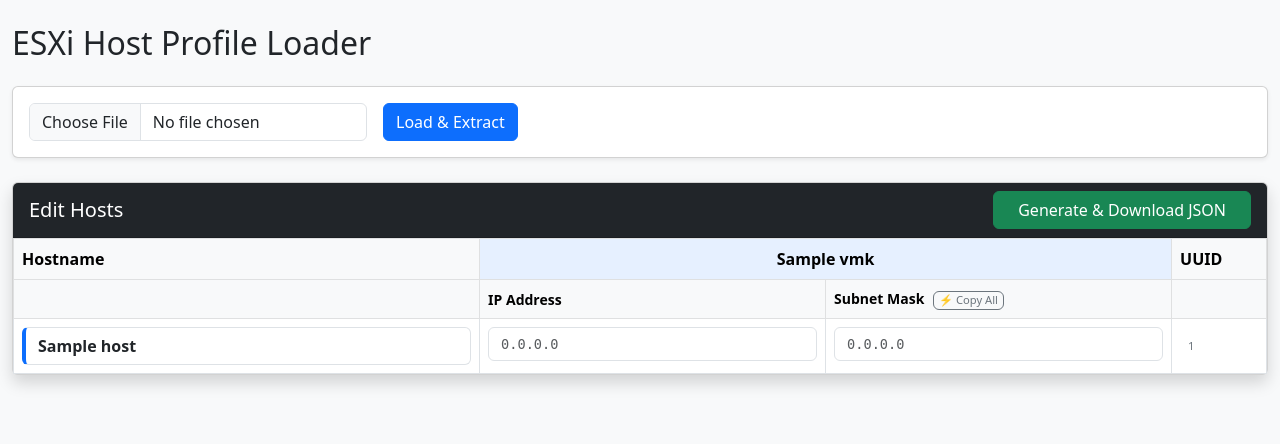
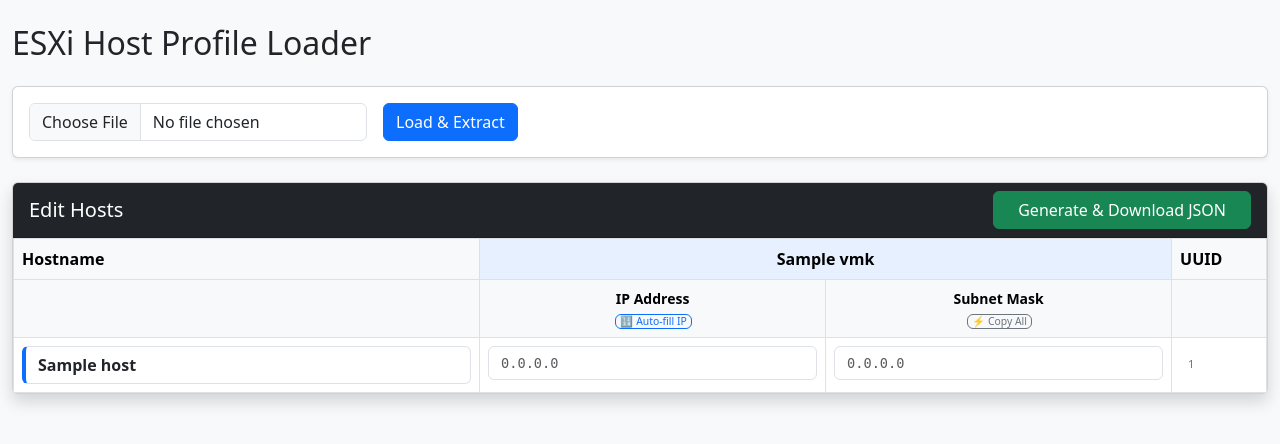
Before and after one commit to KnutssonDevelopment/ClusterConfigForge, a Flask app: template templates/index.html in a window 1280 px wide. Shown: the top 444 px of the page. Run offline with Flask 3, Linux system fonts and the light colour scheme; the template is opened without the code that fills it: most values are stand-ins (such as "Sample title", 1, 10 or a date in 2020).

Commit message:
Initial Alpha Version

```diff
--- a/templates/index.html
+++ b/templates/index.html
@@ -2,12 +2,13 @@
 <html lang="en">
 <head>
     <meta charset="UTF-8">
-    <title>VMware Host Profile - Editor Pro</title>
+    <title>VMware Host Profile - Advanced Editor</title>
     <link rel="stylesheet" href="https://cdn.jsdelivr.net/npm/bootstrap@5.3.0/dist/css/bootstrap.min.css">
     <style>
-        .ip-input { min-width: 125px; font-family: monospace; font-size: 0.85rem; }
+        .ip-input { min-width: 130px; font-family: monospace; font-size: 0.85rem; }
         .hostname-input { min-width: 200px; font-weight: bold; border-left: 4px solid #0d6efd; }
-        .btn-copy { padding: 0 5px; font-size: 0.7rem; margin-left: 5px; }
+        .btn-tool { padding: 0 4px; font-size: 0.65rem; margin-left: 2px; line-height: 1.2; }
+        .header-tools { display: flex; flex-direction: column; gap: 2px; align-items: center; margin-top: 5px; }
     </style>
 </head>
 <body class="bg-light">
@@ -32,7 +33,7 @@
             <div class="card shadow">
                 <div class="card-header bg-dark text-white d-flex justify-content-between align-items-center">
                     <h5 class="mb-0">Edit Hosts</h5>
-                    <button type="submit" class="btn btn-success px-4 font-weight-bold">Generate & Download JSON</button>
+                    <button type="submit" class="btn btn-success px-4">Generate & Download JSON</button>
                 </div>
                 <div class="card-body p-0 table-responsive">
                     <table class="table table-bordered table-hover mb-0">
@@ -44,14 +45,20 @@
                                 {% endfor %}
                                 <th>UUID</th>
                             </tr>
-                            <tr class="small text-muted">
+                            <tr class="small text-muted text-center">
                                 <th></th>
                                 {% for vmk in vmk_columns %}
-                                <th>IP Address</th>
+                                <th>
+                                    IP Address
+                                    <div class="header-tools">
+                                        <button type="button" class="btn btn-outline-primary btn-tool" onclick="generateSequence('{{ vmk }}')">🔢 Auto-fill IP</button>
+                                    </div>
+                                </th>
                                 <th>
                                     Subnet Mask
-                                    <button type="button" class="btn btn-outline-secondary btn-copy"
-                                            onclick="copyFirstValue('{{ vmk }}')" title="Copy first mask to all">⚡ Copy All</button>
+                                    <div class="header-tools">
+                                        <button type="button" class="btn btn-outline-secondary btn-tool" onclick="copyFirstValue('{{ vmk }}')">⚡ Copy All</button>
+                                    </div>
                                 </th>
                                 {% endfor %}
                                 <th></th>
@@ -60,21 +67,11 @@
                         <tbody>
                             {% for host in hosts %}
                             <tr>
-                                <td>
-                                    <input type="text" name="host[{{ host.uuid }}][hostname]" class="form-control hostname-input" value="{{ host.hostname }}">
-                                </td>
+                                <td><input type="text" name="host[{{ host.uuid }}][hostname]" class="form-control hostname-input" value="{{ host.hostname }}"></td>
                                 {% for vmk in vmk_columns %}
                                     {% set vmk_data = host.vmknics.get(vmk, {}) %}
-                                    <td>
-                                        <input type="text" name="host[{{ host.uuid }}][{{ vmk }}][ip]"
-                                               class="form-control ip-input" value="{{ vmk_data.ipv4_address or '' }}" placeholder="0.0.0.0">
-                                    </td>
-                                    <td>
-                                        <input type="text" name="host[{{ host.uuid }}][{{ vmk }}][mask]"
-                                               data-vmk="{{ vmk }}"
-                                               class="form-control ip-input mask-field-{{ vmk }}"
-                                               value="{{ vmk_data.ipv4_subnet_mask or '' }}" placeholder="0.0.0.0">
-                                    </td>
+                                    <td><input type="text" name="host[{{ host.uuid }}][{{ vmk }}][ip]" class="form-control ip-input ip-field-{{ vmk }}" value="{{ vmk_data.ipv4_address or '' }}" placeholder="0.0.0.0"></td>
+                                    <td><input type="text" name="host[{{ host.uuid }}][{{ vmk }}][mask]" class="form-control ip-input mask-field-{{ vmk }}" value="{{ vmk_data.ipv4_subnet_mask or '' }}" placeholder="0.0.0.0"></td>
                                 {% endfor %}
                                 <td class="align-middle px-3 text-secondary" style="font-size: 0.7rem;">{{ host.uuid }}</td>
                             </tr>
@@ -89,17 +86,31 @@
 
     <script>
         function copyFirstValue(vmkName) {
-            // Find all mask inputs for this specific vmk column
             const fields = document.querySelectorAll(`.mask-field-${vmkName}`);
-            if (fields.length > 1) {
+            if (fields.length > 0) {
                 const firstValue = fields[0].value;
-                // If the first value is empty, maybe don't copy or warn?
-                fields.forEach((field, index) => {
-                    if (index > 0) {
-                        field.value = firstValue;
+                fields.forEach((field, i) => { if(i > 0) field.value = firstValue; });
+            }
+        }
+
+        function generateSequence(vmkName) {
+            const fields = document.querySelectorAll(`.ip-field-${vmkName}`);
+            if (fields.length === 0 || !fields[0].value.includes('.')) return;
+
+            const parts = fields[0].value.split('.');
+            if (parts.length !== 4) return;
+
+            let baseIp = parts.slice(0, 3).join('.');
+            let lastOctet = parseInt(parts[3]);
+
+            fields.forEach((field, index) => {
+                if (index > 0) {
+                    let nextOctet = lastOctet + index;
+                    if (nextOctet < 255) {
+                        field.value = `${baseIp}.${nextOctet}`;
                     }
-                });
-            }
+                }
+            });
         }
     </script>
 </body>
```
Also changed, not shown: app.py (+0 -8 lines).
